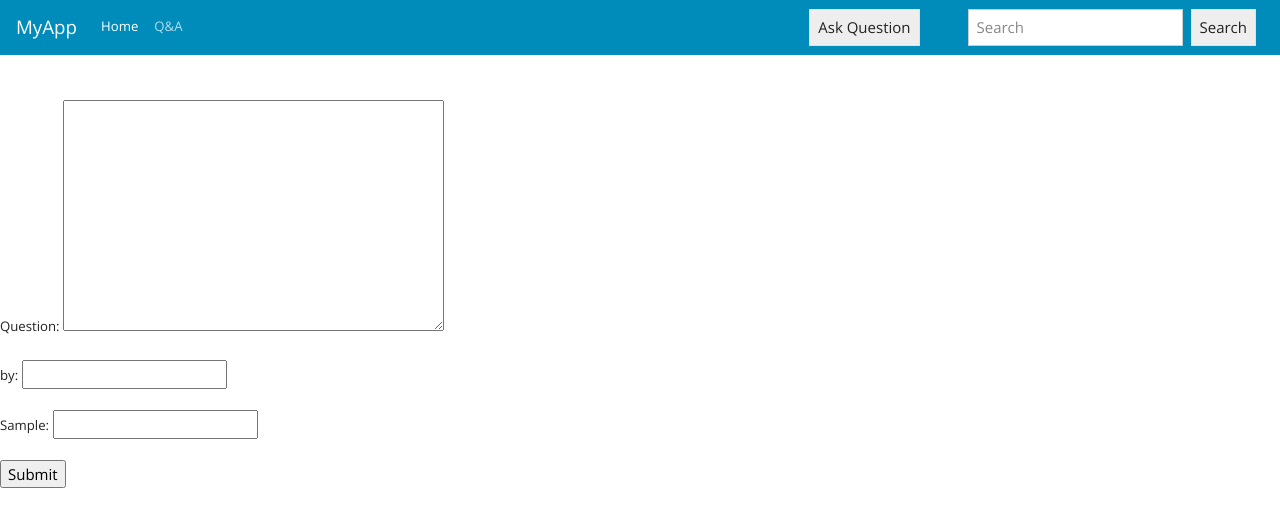
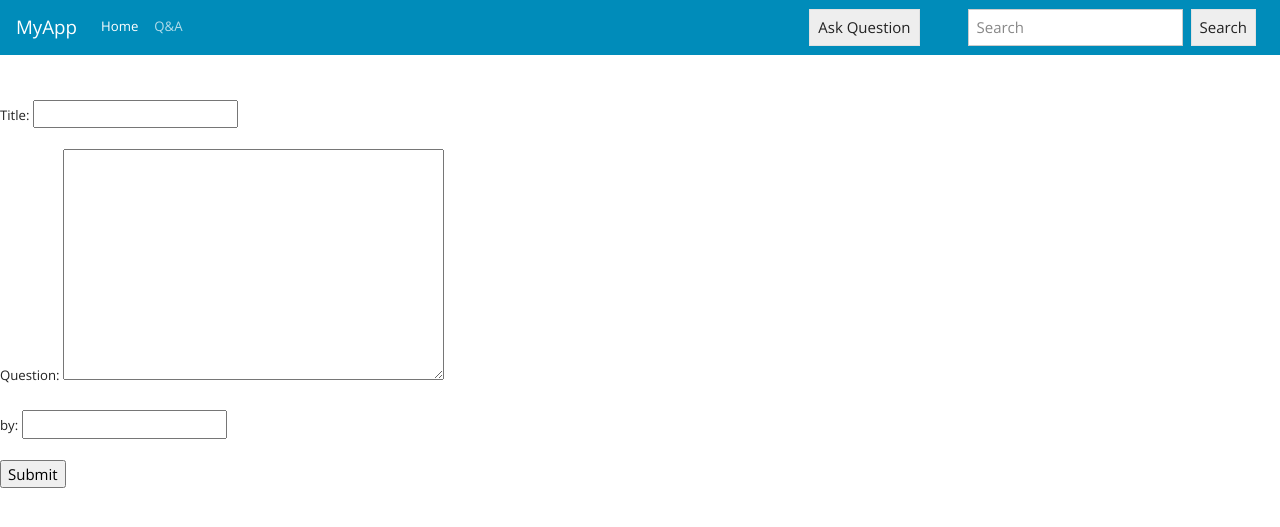
Before and after one commit to sk112/exp11, a Django app: page /home/create/ in a window 1280 px wide. Shown: the top 527 px of the page. Run offline with Django 3.2, Linux system fonts and the light colour scheme.

Commit message:
-added title and desc for question model. -few migrations were added 0002,0003,0004 due to change in models. -changed create_question_form in form_views acc. title and desc. -changed question_create_form in view1 according to title and desc. -UI changed in content.html (added title and desc views in content UI)

```diff
--- a/myapp/models.py
+++ b/myapp/models.py
@@ -7,9 +7,9 @@
 
 
 class Question(models.Model):
-    sample = HTMLField()
     question_by = models.CharField(max_length=200)
-    question_text = models.CharField(max_length=200)
+    question_title = models.CharField(max_length=10, default='No Title')
+    question_text = models.TextField(max_length=1024)
     pub_date = models.DateTimeField(auto_now_add=True)
 
     def __str__(self):
--- a/myapp/views/form_views.py
+++ b/myapp/views/form_views.py
@@ -3,10 +3,12 @@
 from tinymce import widgets
 from tinymce.widgets import TinyMCE
 
+
 class create_question_form(forms.Form):
-    Question = forms.CharField(widget=forms.Textarea,label='Question',max_length=200)
+    Title = forms.CharField(widget=forms.TextInput, label='Title', max_length=200)
+    Description = forms.CharField(widget=forms.Textarea,label='Question',max_length=1024)
     by = forms.CharField(label='by', max_length=50)
-    sample =  forms.CharField(widget = TinyMCE(attrs={'cols': 80, 'rows': 30}))
+
 
 class create_answer_form(forms.Form):
     Answer = forms.CharField(widget = forms.Textarea,label = 'answer', max_length=400)
--- a/myapp/views/view1.py
+++ b/myapp/views/view1.py
@@ -48,14 +48,15 @@
         # check whether it's valid:
         if form.is_valid():
 
-            question = form.cleaned_data['Question']
+            title = form.cleaned_data['Title']
+            desc = form.cleaned_data['Description']
             by = form.cleaned_data['by']
 
-            q = Question(question_text=question, question_by=by, pub_date=datetime.now().strftime("%Y-%m-%d %H:%M:%S"))
+            q = Question(question_text=desc, question_title=title, question_by=by)
             q.save()
 
             # redirect to a new URL:
-            return redirect(to='home', permanent=True)
+            return redirect(to='content', permanent=True)
 
     # if a GET (or any other method) we'll create a blank form
     else:
```
Also changed, not shown: myapp/templates/content.html (+13 -2 lines), myapp/migrations/0001_initial.py, myapp/migrations/0002_auto_20181015_1542.py (added), myapp/migrations/0003_remove_question_sample.py (added), myapp/migrations/0004_auto_20181015_1550.py (added).
